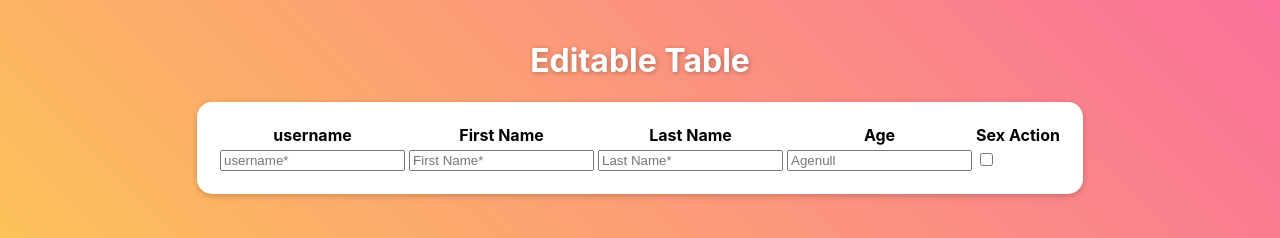
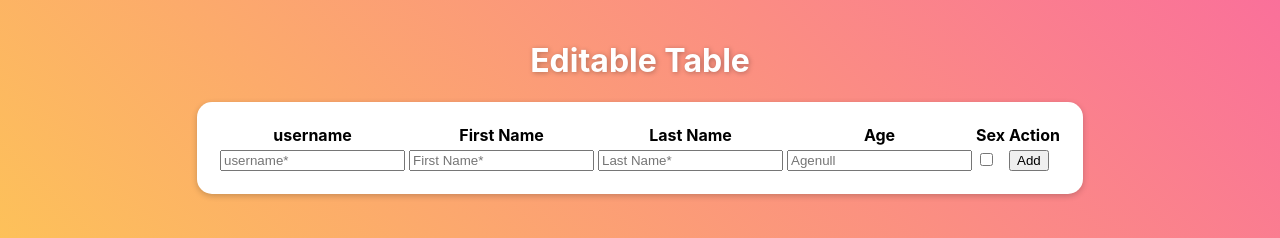
Before and after one commit to fudevgroup/reactTable, a React (Create React App) app: page / in a window 1280 px wide. Shown: the top 238 px of the page. Built offline with nearby package versions, Linux system fonts and the light colour scheme.

Commit message:
add allow and tableRow

```diff
--- a/src/_components/Table.js
+++ b/src/_components/Table.js
@@ -1,22 +1,22 @@
 import React,{Component} from 'react';
 import TableInputLine from './TableInputLine';
 import TableHeader from './TableHeader';
+import TableRow from './TableRow';
 
 class Table extends Component{
 
     state= {
         rows: [],
-        addNew:{}
     }
 
 // onChange = (event) =>{
 //     const {name,value,type,checked} = event.target;
 
 
-    onClickAdd = () =>{
-        const {rows,addNew} = this.state;
-        rows.push(addNew);
-        this.setState({rows,addNew:{}});
+    onAdd = (row) =>{
+        const {rows} = this.state;
+        rows.push(row);
+        this.setState({rows});
     }
 
     render() {
@@ -30,14 +30,12 @@ class Table extends Component{
                     <th>Action</th>
                 </tr>
                 <tr>
-                    <TableInputLine schema={schema}/>
+                    <TableInputLine schema={schema} onAdd={this.onAdd}/>
                 </tr>
             </thead>
             <tbody>
                 {this.state.rows.map(row=>{
-                    return <tr>
-                        {Object.keys(row).map(rc=><td>{row[rc]}</td>)}
-                    </tr>
+                    return <TableRow data={row} schema={schema} />
                 })}
             </tbody>
         </table>
--- a/src/_components/TableInputLine.js
+++ b/src/_components/TableInputLine.js
@@ -9,13 +9,18 @@ export default class TableInputLine extends Component {
 
 
     onChange = ({target:{name,value,type,checked}}) =>{
-        debugger
         if (type==="checkbox"){
             this.setState({[name]:checked})
         }
         else {
             this.setState({[name]: value})
         }
+    }
+
+    onClickAdd = () =>{
+        const {props:{onAdd,schema},state} = this;
+        if (Object.keys(schema).every(_key=>schema[_key].required ? (state[_key] || '') !== '' : true))
+            onAdd(state);
     }
 
     render() {
@@ -31,7 +36,7 @@ export default class TableInputLine extends Component {
                     value={this.state[_key]||''}
                     />
                 })}
-                {/* <td><button onClick={this.onClickAdd}>Add</button></td> */}
+                <td><button onClick={this.onClickAdd}>Add</button></td>
             </>
         )
     }
--- /dev/null
+++ b/src/_components/TableRow.js
@@ -0,0 +1,25 @@
+import React, { Component } from 'react';
+
+export default class TableRow extends Component {
+    render () {
+        const {data,schema} = this.props;
+        return (
+            <tr>
+                {Object.keys(schema).map(_key=>{
+                    debugger
+                    return <TableCell type={schema[_key].type} value={data[_key]} />
+                })}
+            </tr>
+        )
+    }
+}
+
+const TableCell = ({type,value}) => {
+    switch(type){
+        case String:
+        case Number:
+            return <td>{value}</td>
+        case Boolean:
+            return <td><input checked={value} type="checkbox" disabled/></td>
+    }
+}
```
